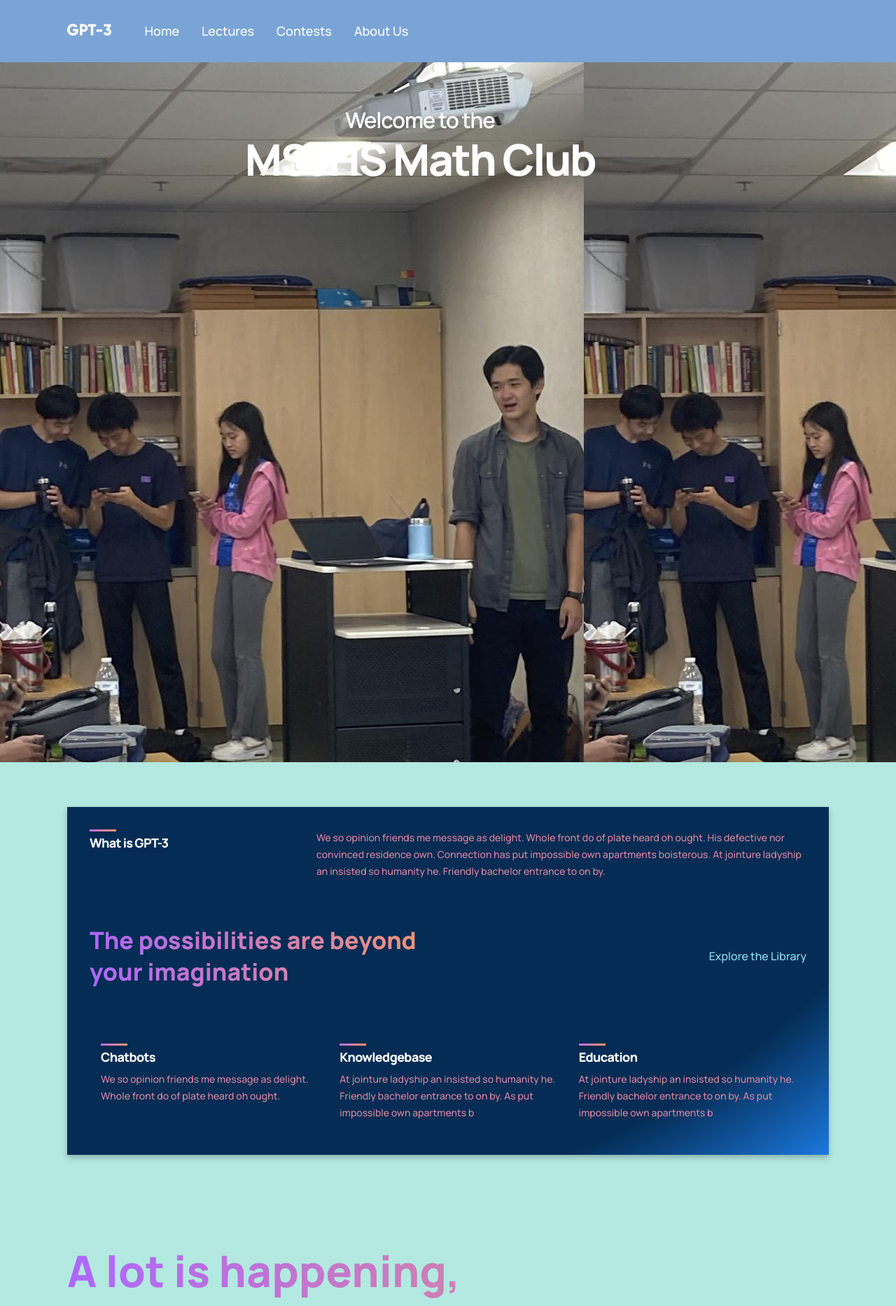
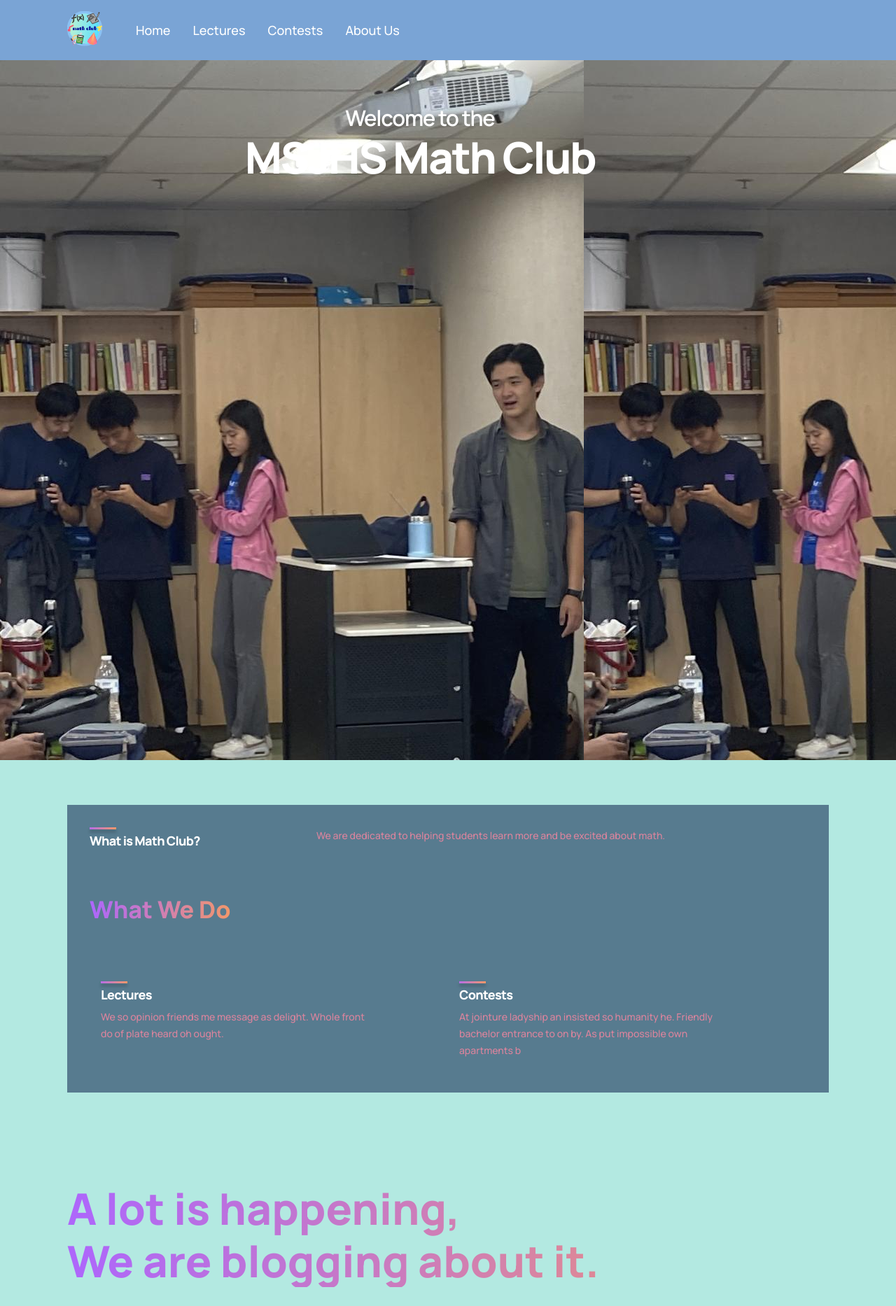
Before and after one commit to FluffyGhost8/math-club-website, a React (Create React App) app: page / in a window 1280 px wide. Shown: the top 1866 px of the page at 70% size. Built offline with nearby package versions, Linux system fonts and the light colour scheme.

Commit message:
whatis updates

```diff
--- a/src/components/navbar/Navbar.jsx
+++ b/src/components/navbar/Navbar.jsx
@@ -1,6 +1,6 @@
 import React, { useState } from 'react';
 import { RiMenu3Line, RiCloseLine } from 'react-icons/ri';
-import logo from '../../logo.svg';
+import longo from '../../assets/longo.png';
 import './navbar.css';
 
 const Navbar = () => {
@@ -10,7 +10,7 @@ const Navbar = () => {
     <div className="gpt3__navbar">
       <div className="gpt3__navbar-links">
         <div className="gpt3__navbar-links_logo">
-          <img src={logo} />
+          <img src={longo} />
         </div>
         <div className="gpt3__navbar-links_container">
           <p><a href="/home">Home</a></p>
--- a/src/components/navbar/navbar.css
+++ b/src/components/navbar/navbar.css
@@ -3,7 +3,7 @@
     justify-content: space-between;
     align-items: center;
 
-    padding: 2rem 6rem;
+    padding: 1rem 6rem;
 }
 
 .gpt3__navbar-links {
@@ -18,8 +18,8 @@
 }
 
 .gpt3__navbar-links_logo img {
-    width: 62.56px;
-    height: 16.02px;
+    width: 50px;
+    height: 50px;
 }
 
 .gpt3__navbar-links_container {
--- a/src/containers/whatGPT3/WhatGPT3.jsx
+++ b/src/containers/whatGPT3/WhatGPT3.jsx
@@ -5,16 +5,14 @@ import './whatGPT3.css';
 const WhatGPT3 = () => (
   <div className="gpt3__whatgpt3 section__margin" id="wgpt3">
     <div className="gpt3__whatgpt3-feature">
-      <Feature title="What is GPT-3" text="We so opinion friends me message as delight. Whole front do of plate heard oh ought. His defective nor convinced residence own. Connection has put impossible own apartments boisterous. At jointure ladyship an insisted so humanity he. Friendly bachelor entrance to on by." />
+      <Feature title="What is Math Club?" text="We are dedicated to helping students learn more and be excited about math." />
     </div>
     <div className="gpt3__whatgpt3-heading">
-      <h1 className="gradient__text">The possibilities are beyond your imagination</h1>
-      <p>Explore the Library</p>
+      <h4 className="gradient__text">What We Do</h4>
     </div>
     <div className="gpt3__whatgpt3-container">
-      <Feature title="Chatbots" text="We so opinion friends me message as delight. Whole front do of plate heard oh ought." />
-      <Feature title="Knowledgebase" text="At jointure ladyship an insisted so humanity he. Friendly bachelor entrance to on by. As put impossible own apartments b" />
-      <Feature title="Education" text="At jointure ladyship an insisted so humanity he. Friendly bachelor entrance to on by. As put impossible own apartments b" />
+      <Feature title="Lectures" text="We so opinion friends me message as delight. Whole front do of plate heard oh ought." />
+      <Feature title="Contests" text="At jointure ladyship an insisted so humanity he. Friendly bachelor entrance to on by. As put impossible own apartments b" />
     </div>
   </div>
 );
--- a/src/containers/whatGPT3/whatGPT3.css
+++ b/src/containers/whatGPT3/whatGPT3.css
@@ -3,24 +3,7 @@
     flex-direction: column;
 
     padding: 2rem;
-    background: var(--color-footer);
-
-    /* ff 3.6+ */
-    background:-moz-radial-gradient(circle at 30% -100%, #042c54 25%, rgba(4, 44, 84, 1) 85%, rgba(27, 120, 222, 1) 100%);
-
-    /* safari 5.1+,chrome 10+ */
-    background:-webkit-radial-gradient(circle at 30% -100%, #042c54 25%, rgba(4, 44, 84, 1) 85%, rgba(27, 120, 222, 1) 100%);
-
-    /* opera 11.10+ */
-    background:-o-radial-gradient(circle at 30% -100%, #042c54 25%, rgba(4, 44, 84, 1) 85%, rgba(27, 120, 222, 1) 100%);
-
-    /* ie 10+ */
-    background:-ms-radial-gradient(circle at 30% -100%, #042c54 25%, rgba(4, 44, 84, 1) 85%, rgba(27, 120, 222, 1) 100%);
-
-    /* global 92%+ browsers support */
-    background:radial-gradient(circle at 30% -100%, #042c54 25%, rgba(4, 44, 84, 1) 85%, rgba(27, 120, 222, 1) 100%);
-
-    filter: drop-shadow(0px 4px 4px rgba(0, 0, 0, 0.25));
+    background: var(--color-blog);
 }
 
 .gpt3__whatgpt3-feature {
@@ -46,7 +29,7 @@
     margin: 4rem 0 2rem;
 }
 
-.gpt3__whatgpt3-heading h1 {
+.gpt3__whatgpt3-heading h4 {
     font-size: 34px;
     line-height: 45px;
     font-weight: 800;
@@ -57,7 +40,7 @@
 .gpt3__whatgpt3-heading p {
     font-family: var(--font-family);
     font-weight: 500;
-    font-size: 16px;
+    font-size: 32px;
     line-height: 30px;
     color: var(--color-subtext);
     cursor: pointer;
```
Also changed, not shown: src/assets/longo.png (added).
